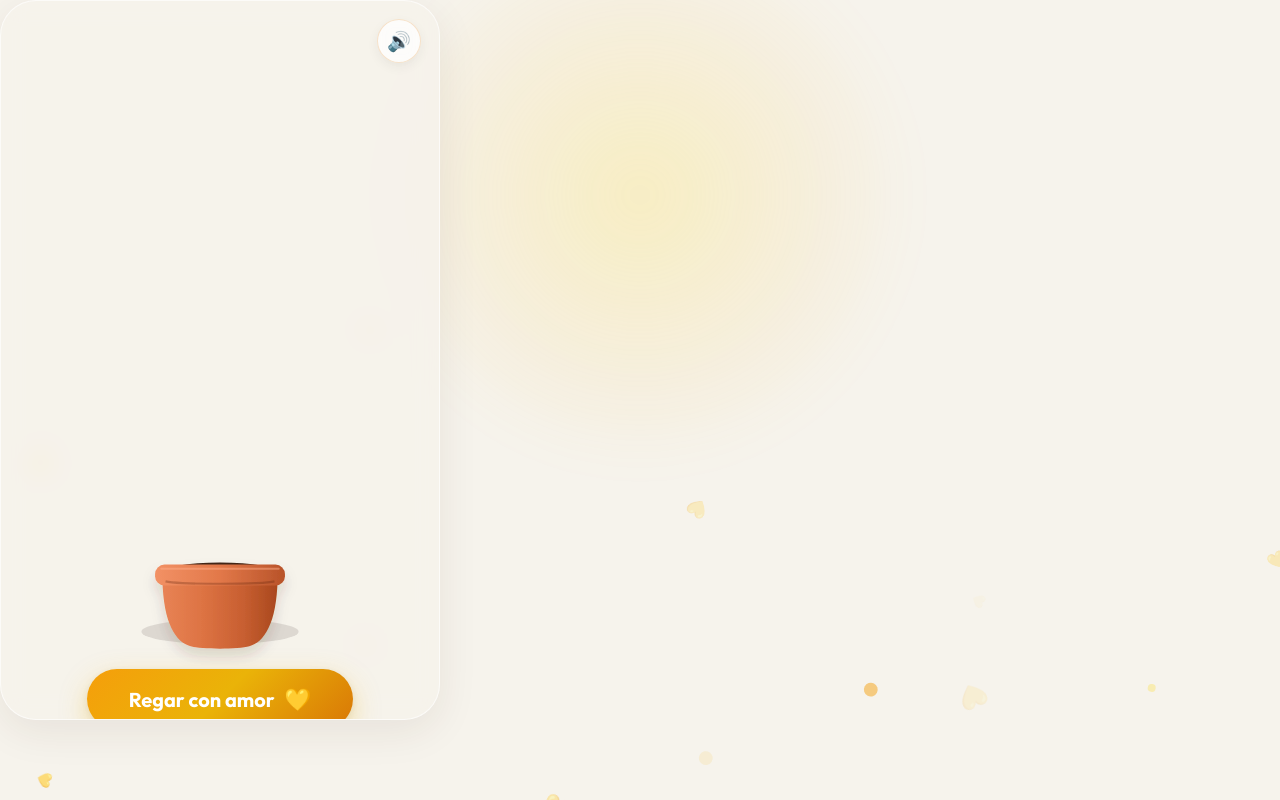
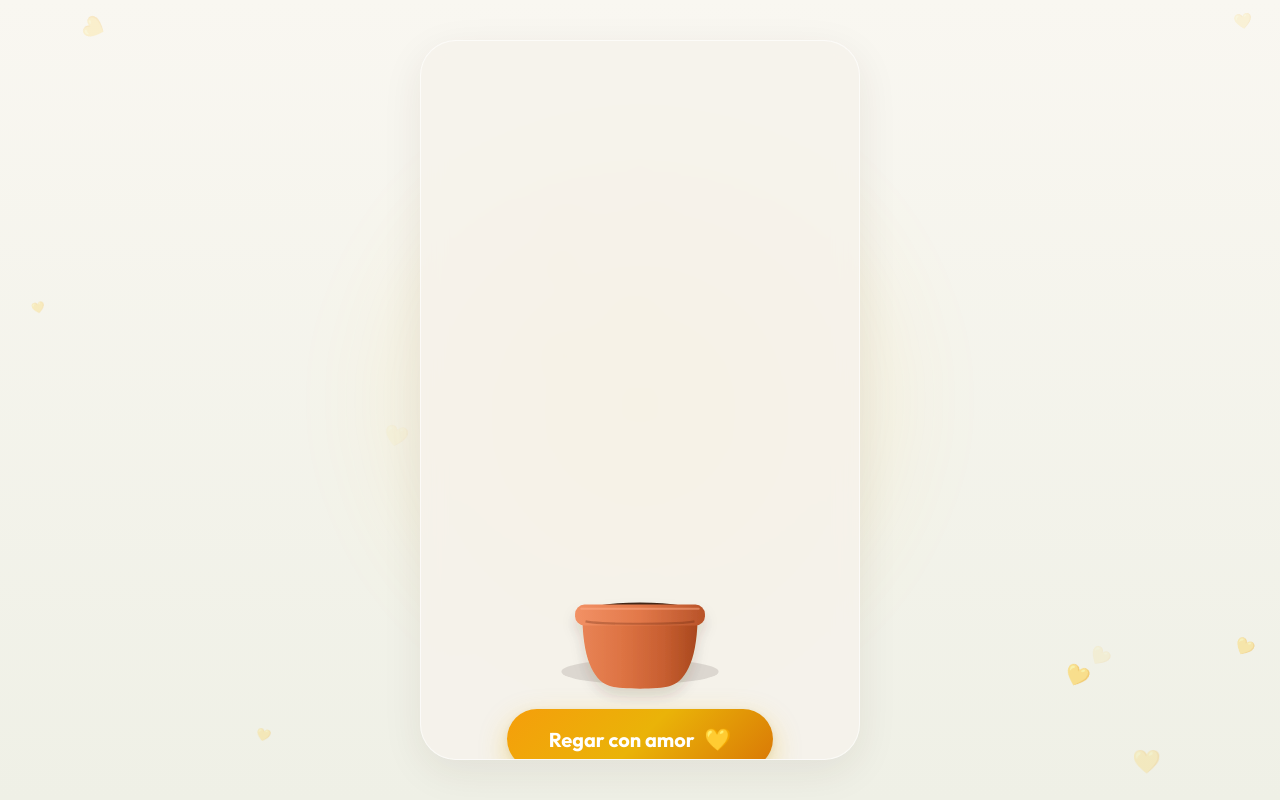
Before and after one commit to ramirolacci/Its.Yellow.Flowers, a React (Vite) app: page / in a window 1280 px wide. Built offline with nearby package versions, Linux system fonts and the light colour scheme; a web font is replaced by a local one.

Commit message:
Repositioning on the desktop version

```diff
--- a/src/App.css
+++ b/src/App.css
@@ -20,19 +20,23 @@
   -webkit-tap-highlight-color: transparent;
 }
 
-html, body, #root {
+html, body {
   width: 100%;
   height: 100%;
+  margin: 0;
+  padding: 0;
   overflow: hidden;
   font-family: var(--font-heading);
   background-color: var(--bg-color);
   color: var(--text-primary);
 }
 
-body {
+body, #root {
   display: flex;
   justify-content: center;
   align-items: center;
+  width: 100vw;
+  height: 100vh;
   background: var(--bg-gradient);
 }
 
@@ -45,14 +49,14 @@ body {
 
 .bg-sun-glow {
   position: absolute;
-  top: -10%;
+  top: 50%;
   left: 50%;
-  transform: translateX(-50%);
-  width: 550px;
-  height: 550px;
-  background: radial-gradient(circle, rgba(253, 224, 71, 0.25) 0%, rgba(251, 191, 36, 0.08) 45%, rgba(0, 0, 0, 0) 70%);
+  transform: translate(-50%, -50%);
+  width: 600px;
+  height: 600px;
+  background: radial-gradient(circle, rgba(253, 224, 71, 0.22) 0%, rgba(251, 191, 36, 0.06) 50%, rgba(0, 0, 0, 0) 75%);
   border-radius: 50%;
-  filter: blur(20px);
+  filter: blur(30px);
 }
 
 #particleCanvas {
@@ -62,25 +66,9 @@ body {
   height: 100%;
 }
 
-/* Sound Toggle Button */
+/* Sound Toggle Button Hidden */
 .sound-toggle-btn {
-  position: absolute;
-  top: 18px;
-  right: 18px;
-  z-index: 20;
-  background: rgba(255, 255, 255, 0.75);
-  backdrop-filter: blur(8px);
-  border: 1px solid rgba(217, 119, 6, 0.2);
-  border-radius: 50%;
-  width: 44px;
-  height: 44px;
-  font-size: 1.2rem;
-  cursor: pointer;
-  display: flex;
-  align-items: center;
-  justify-content: center;
-  box-shadow: 0 4px 12px rgba(0, 0, 0, 0.06);
-  transition: transform 0.2s ease, background 0.2s ease;
+  display: none !important;
 }
 
 .sound-toggle-btn:hover {
--- a/src/App.jsx
+++ b/src/App.jsx
@@ -117,10 +117,6 @@ export function App() {
       </div>
 
       <main className="app-container">
-        <button className="sound-toggle-btn" onClick={toggleSound} aria-label="Sonido">
-          {soundEnabled ? '🔊' : '🔇'}
-        </button>
-
         <Header
           showTitle={stage.showTitle}
           reasons={stage.reasons}
--- a/src/components/ParticleCanvas.jsx
+++ b/src/components/ParticleCanvas.jsx
@@ -17,58 +17,64 @@ export function ParticleCanvas({ triggerBurst }) {
     window.addEventListener('resize', handleResize);
 
     let animId;
-    class Particle {
-      constructor(x, y, isHeart = false) {
-        this.x = x || Math.random() * canvas.width;
-        this.y = y || canvas.height + 20;
-        this.size = isHeart ? Math.random() * 16 + 10 : Math.random() * 6 + 3;
-        this.speedY = Math.random() * -1.8 - 0.8;
-        this.speedX = Math.random() * 1 - 0.5;
-        this.opacity = Math.random() * 0.7 + 0.3;
-        this.rotation = Math.random() * 360;
-        this.rotSpeed = Math.random() * 2 - 1;
-        this.isHeart = isHeart;
-        this.color = ['#FBBF24', '#F59E0B', '#FDE047', '#EAB308'][Math.floor(Math.random() * 4)];
+
+    class HeartParticle {
+      constructor(x, y, isBurst = false) {
+        this.x = x ?? Math.random() * canvas.width;
+        this.y = y ?? (canvas.height + 20 + Math.random() * 30);
+        this.size = isBurst ? Math.random() * 18 + 14 : Math.random() * 14 + 10;
+        this.speedY = isBurst ? -(Math.random() * 3 + 2) : -(Math.random() * 0.9 + 0.5);
+        this.speedX = isBurst ? (Math.random() * 4 - 2) : (Math.random() * 0.6 - 0.3);
+        this.swaySpeed = Math.random() * 0.003 + 0.001;
+        this.swayOffset = Math.random() * Math.PI * 2;
+        this.opacity = isBurst ? 1 : Math.random() * 0.5 + 0.25;
+        this.fadeSpeed = isBurst ? 0.008 : 0.0015;
+        this.rotation = Math.random() * 20 - 10;
+        this.rotSpeed = Math.random() * 0.4 - 0.2;
       }
 
-      update() {
+      update(time) {
         this.y += this.speedY;
-        this.x += this.speedX + Math.sin(this.y * 0.02) * 0.5;
+        this.x += this.speedX + Math.sin(time * this.swaySpeed + this.swayOffset) * 0.4;
         this.rotation += this.rotSpeed;
-        this.opacity -= 0.003;
+        this.opacity -= this.fadeSpeed;
       }
 
       draw(ctx) {
+        if (this.opacity <= 0) return;
         ctx.save();
         ctx.translate(this.x, this.y);
         ctx.rotate((this.rotation * Math.PI) / 180);
         ctx.globalAlpha = Math.max(0, this.opacity);
-
-        if (this.isHeart) {
-          ctx.font = `${this.size}px serif`;
-          ctx.fillText('💛', 0, 0);
-        } else {
-          ctx.fillStyle = this.color;
-          ctx.beginPath();
-          ctx.arc(0, 0, this.size, 0, Math.PI * 2);
-          ctx.fill();
-        }
+        ctx.font = `${Math.round(this.size)}px serif`;
+        ctx.textAlign = 'center';
+        ctx.textBaseline = 'middle';
+        ctx.fillText('💛', 0, 0);
         ctx.restore();
       }
     }
 
-    const render = () => {
+    // Seed initial ambient floating hearts across the screen height
+    for (let i = 0; i < 18; i++) {
+      const p = new HeartParticle(Math.random() * canvas.width, Math.random() * canvas.height);
+      particlesRef.current.push(p);
+    }
+
+    let lastTime = performance.now();
+
+    const render = (now) => {
       ctx.clearRect(0, 0, canvas.width, canvas.height);
 
-      if (Math.random() < 0.08 && particlesRef.current.length < 50) {
-        particlesRef.current.push(new Particle(null, null, Math.random() > 0.4));
+      // Spawn ambient gentle floating hearts periodically (max 30 hearts on screen)
+      if (Math.random() < 0.04 && particlesRef.current.length < 35) {
+        particlesRef.current.push(new HeartParticle());
       }
 
       for (let i = particlesRef.current.length - 1; i >= 0; i--) {
         const p = particlesRef.current[i];
-        p.update();
+        p.update(now);
         p.draw(ctx);
-        if (p.opacity <= 0 || p.y < -30) {
+        if (p.opacity <= 0 || p.y < -40) {
           particlesRef.current.splice(i, 1);
         }
       }
@@ -76,7 +82,7 @@ export function ParticleCanvas({ triggerBurst }) {
       animId = requestAnimationFrame(render);
     };
 
-    render();
+    animId = requestAnimationFrame(render);
 
     return () => {
       window.removeEventListener('resize', handleResize);
@@ -84,41 +90,49 @@ export function ParticleCanvas({ triggerBurst }) {
     };
   }, []);
 
+  // Spawn extra burst of hearts when final bloom occurs
   useEffect(() => {
     if (triggerBurst) {
       const canvas = canvasRef.current;
       if (!canvas) return;
 
-      const newParticles = [];
-      for (let i = 0; i < 40; i++) {
-        const p = {
-          x: canvas.width / 2 + (Math.random() * 100 - 50),
-          y: canvas.height * 0.6,
-          size: Math.random() * 16 + 12,
-          speedY: Math.random() * -4 - 2,
-          speedX: Math.random() * 6 - 3,
+      const burstHearts = [];
+      for (let i = 0; i < 45; i++) {
+        const x = canvas.width / 2 + (Math.random() * 120 - 60);
+        const y = canvas.height * 0.55;
+        // Access class constructor dynamically inside canvas ref context
+        const heart = {
+          x,
+          y,
+          size: Math.random() * 18 + 12,
+          speedY: -(Math.random() * 3.5 + 1.5),
+          speedX: Math.random() * 5 - 2.5,
           opacity: 1,
-          rotation: Math.random() * 360,
-          rotSpeed: Math.random() * 4 - 2,
-          isHeart: true,
-          color: '#FBBF24',
+          fadeSpeed: 0.006,
+          rotation: Math.random() * 30 - 15,
+          rotSpeed: Math.random() * 0.6 - 0.3,
           update() {
             this.y += this.speedY;
             this.x += this.speedX;
-            this.opacity -= 0.005;
+            this.rotation += this.rotSpeed;
+            this.opacity -= this.fadeSpeed;
           },
           draw(ctx) {
+            if (this.opacity <= 0) return;
             ctx.save();
             ctx.translate(this.x, this.y);
+            ctx.rotate((this.rotation * Math.PI) / 180);
             ctx.globalAlpha = Math.max(0, this.opacity);
-            ctx.font = `${this.size}px serif`;
+            ctx.font = `${Math.round(this.size)}px serif`;
+            ctx.textAlign = 'center';
+            ctx.textBaseline = 'middle';
             ctx.fillText('💛', 0, 0);
             ctx.restore();
           }
         };
-        newParticles.push(p);
+        burstHearts.push(heart);
       }
-      particlesRef.current.push(...newParticles);
+      particlesRef.current.push(...burstHearts);
     }
   }, [triggerBurst]);
 
```
